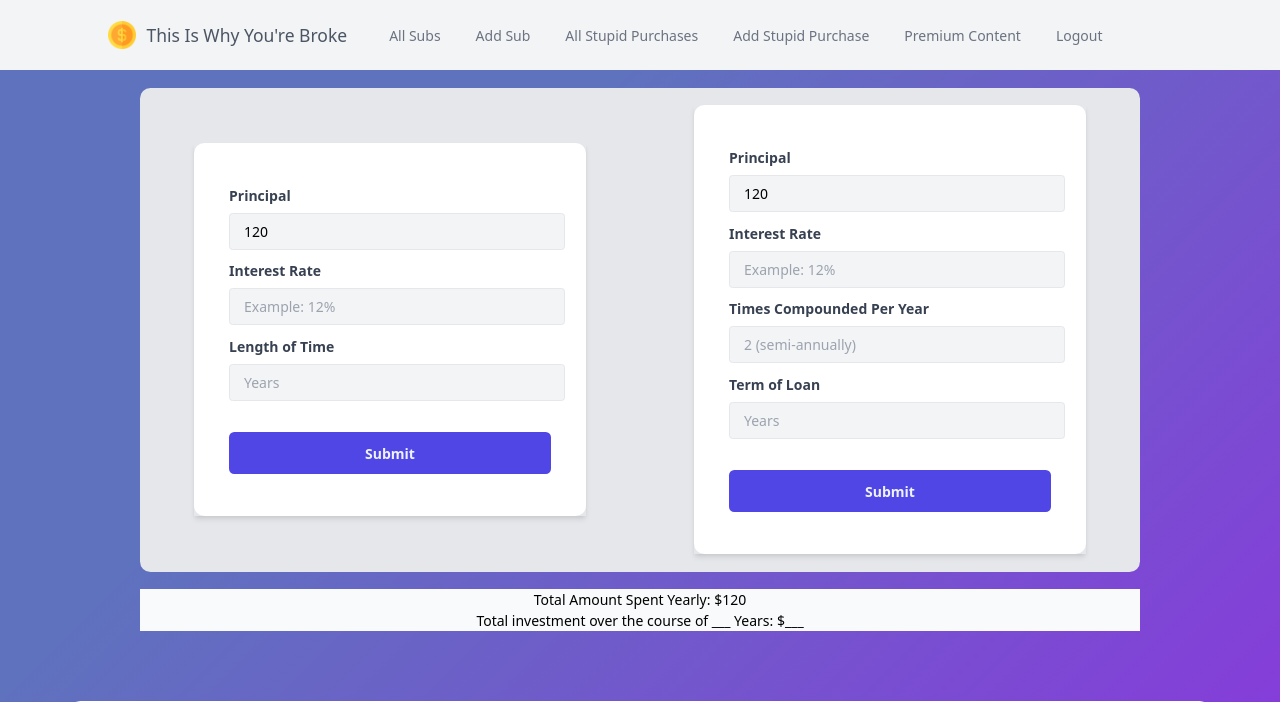
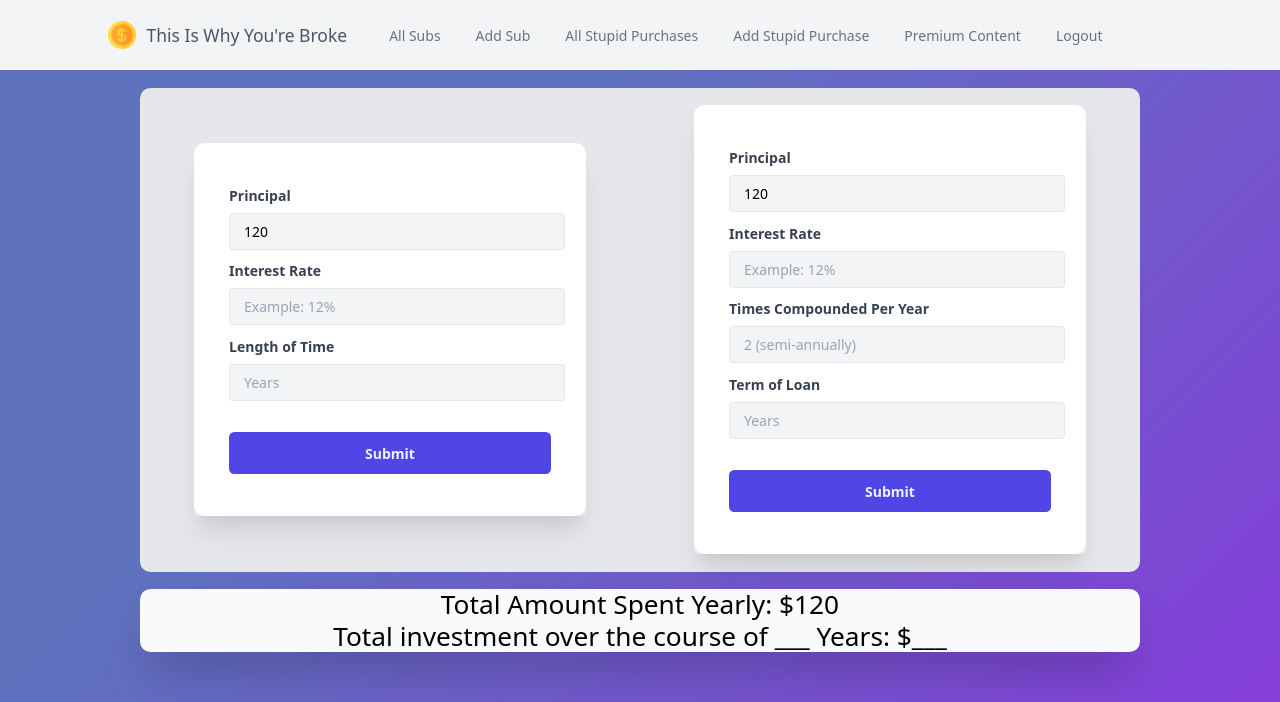
Before and after one commit to cameronbweston/This-Is-Why-Youre-Broke, a Django app: page /investment/ in a window 1280 px wide. Shown: the top 702 px of the page. Run offline with Django 3.2, Linux system fonts and the light colour scheme; a user stored in the database is signed in; tables that the repository leaves empty hold one stand-in row (values such as "Sample post").

Commit message:
Last minute tweaks for styling on investment page

```diff
--- a/main_app/templates/investments/index.html
+++ b/main_app/templates/investments/index.html
@@ -12,7 +12,7 @@
     {% comment %} Calculator Container {% endcomment %}
     <div class="flex flex-row m-5 mx-40 bg-gray-200 text-base rounded-xl items-center justify-center">
       {% comment %}Simple Calculator  {% endcomment %}
-      <div class="container mx-auto max-w-md shadow-md hover:shadow-lg m-5">
+      <div class="container mx-auto max-w-md shadow-xl hover:shadow-lg m-5">
       <div class="py-12 p-10 bg-white rounded-xl">
         <div class="mb-3">
           <label class="mr-4 text-gray-700 font-bold inline-block mb-2" for="name">Principal</label>
@@ -30,7 +30,7 @@
       </div>
     </div>
       {% comment %} Compound Calculator {% endcomment %}
-    <div class="container mx-auto max-w-md shadow-md hover:shadow-lg m-5">
+    <div class="container mx-auto max-w-md shadow-xl hover:shadow-lg m-5">
       <div class="py-12 p-10 bg-white rounded-xl">
         <div class="mb-3">
           <label class="mr-4 text-gray-700 font-bold inline-block mb-2" for="name">Principal</label>
@@ -56,12 +56,12 @@
 
   <div>
     {% comment %} Investment Header {% endcomment %}
-    <div class="flex flex-col mx-40 bg-gray-50 m-5 text-base items-center align-center">
+    <div class="flex flex-col shadow-2xl rounded-xl mx-40 bg-gray-50 m-5 text-3xl items-center align-center">
       <h2 >Total Amount Spent Yearly: ${{yearly_price}}</h2>
       <h1 id="totalInvestmentHeader">Total investment over the course of ___ Years: $___</h1>
     </div>
     {% comment %} Canvas Div {% endcomment %}
-    <div class="bg-white rounded-xl m-20 p-5">
+    <div class="bg-white shadow-2xl rounded-xl m-20 p-5">
       <canvas id="myChart" width="380" height="200"></canvas>
     </div>
     <script>
```
